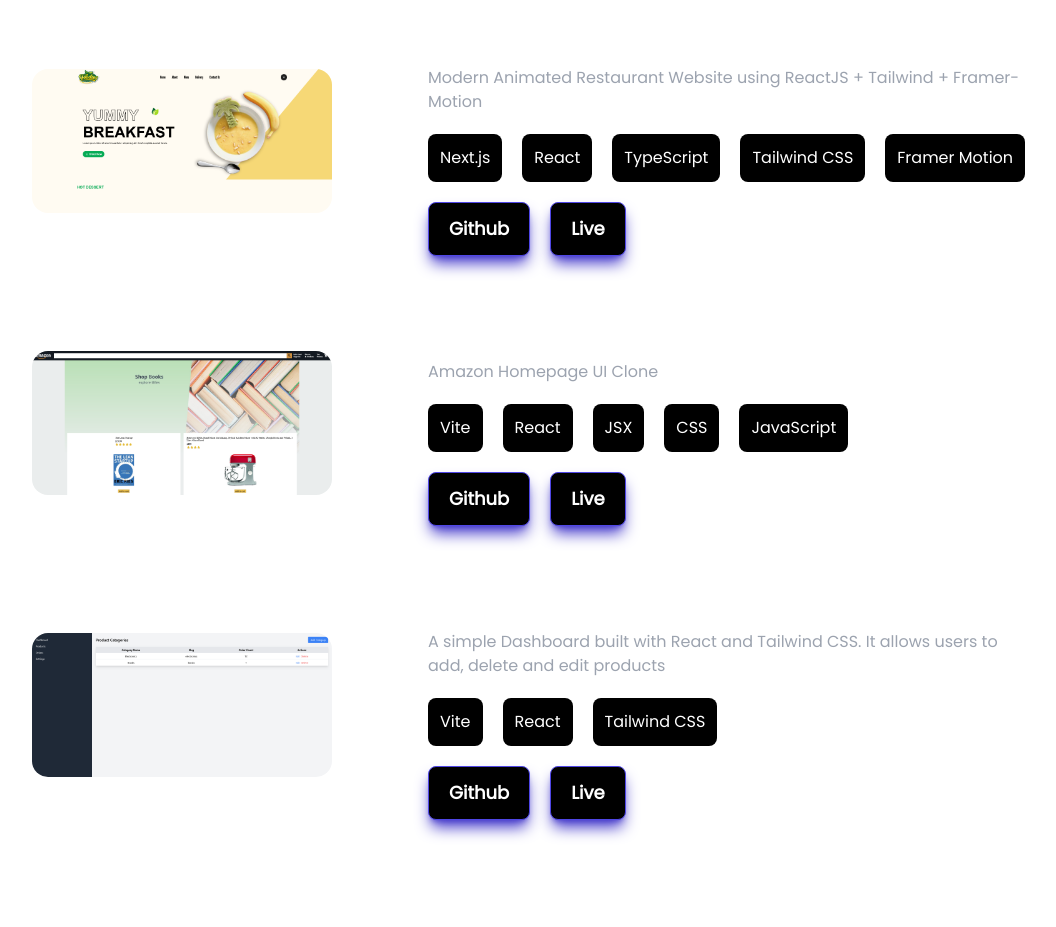
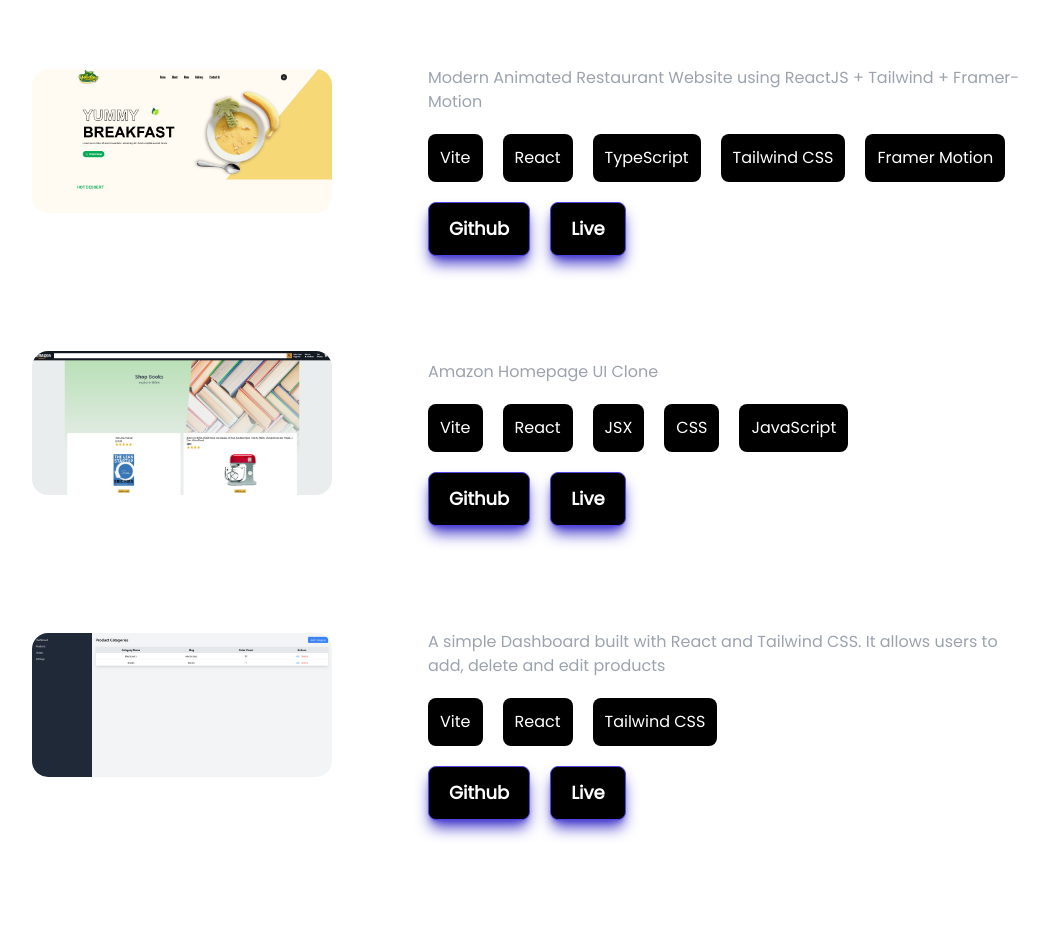
Before and after one commit to zahin-zawad/zahin-zawad-portfolio, a Next.js app: page / in a window 1280 px wide. Shown: the part 2020-2947 px from the top of the page, without its empty margins (108-1164 px from the left). Built offline with nearby package versions, Linux system fonts and the light colour scheme.

Commit message:
minor update

```diff
--- a/app/components/Projects.tsx
+++ b/app/components/Projects.tsx
@@ -31,7 +31,7 @@ const projectData = [
     description:
       "Modern Animated Restaurant Website using ReactJS + Tailwind + Framer-Motion",
     technologies: [
-      "Next.js",
+      "Vite",
       "React",
       "TypeScript",
       "Tailwind CSS",
```
